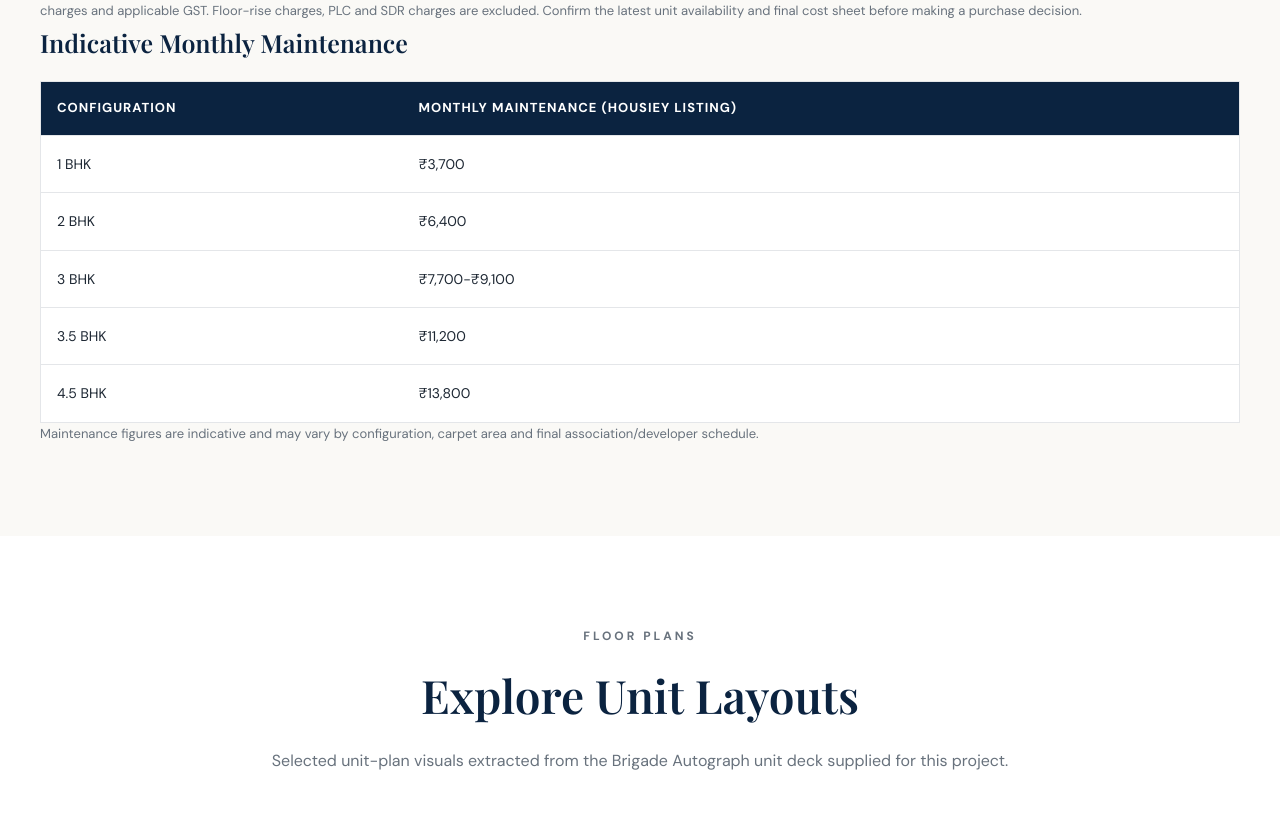
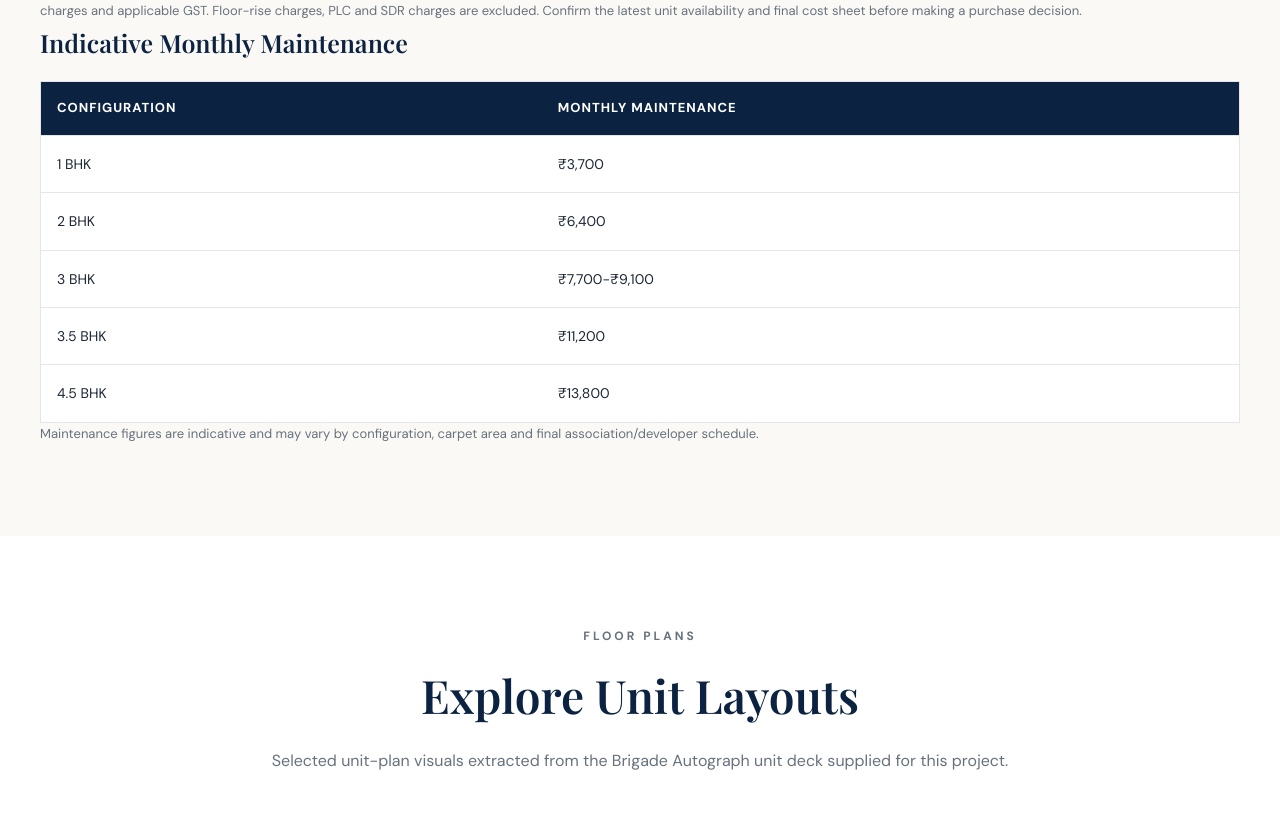
Before and after one commit to sachincmaratha12-source/sm-properties-website, a plain HTML site: page brigade-autograph.html in a window 1280 px wide. Shown: the part 3709-4524 px from the top of the page. Drawn offline with nearby package versions, Linux system fonts and the light colour scheme.

Commit message:
Update Brigade Autograph project details

```diff
--- a/brigade-autograph.html
+++ b/brigade-autograph.html
@@ -224,7 +224,7 @@
                 <h3 class="specification-heading">Indicative Monthly Maintenance</h3>
                 <div class="pricing-table-wrap">
                     <table class="pricing-table">
-                        <thead><tr><th>Configuration</th><th>Monthly Maintenance (Housiey listing)</th></tr></thead>
+                        <thead><tr><th>Configuration</th><th>Monthly Maintenance </th></tr></thead>
                         <tbody>
                             <tr><td>1 BHK</td><td>₹3,700</td></tr>
                             <tr><td>2 BHK</td><td>₹6,400</td></tr>
```
